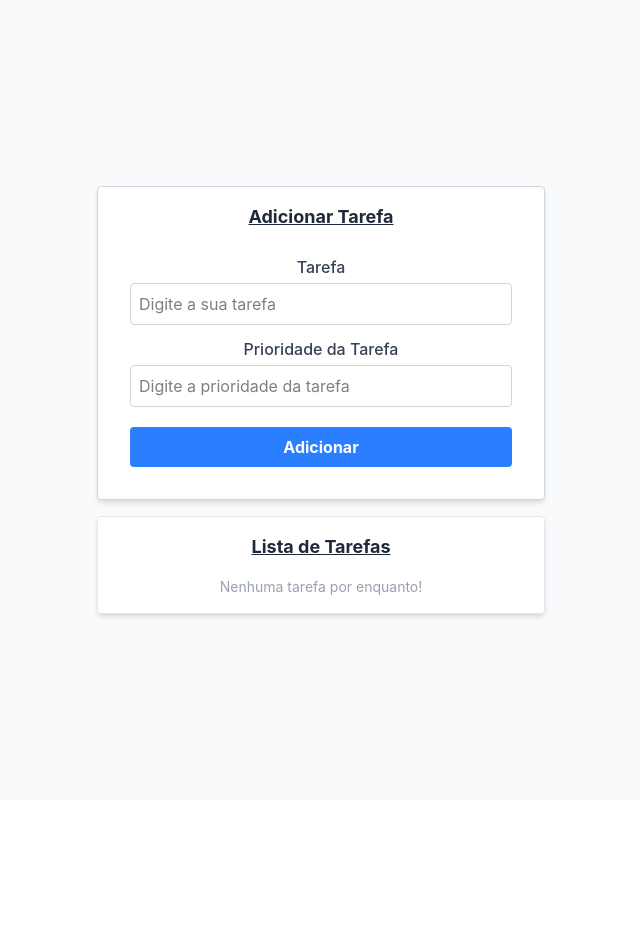
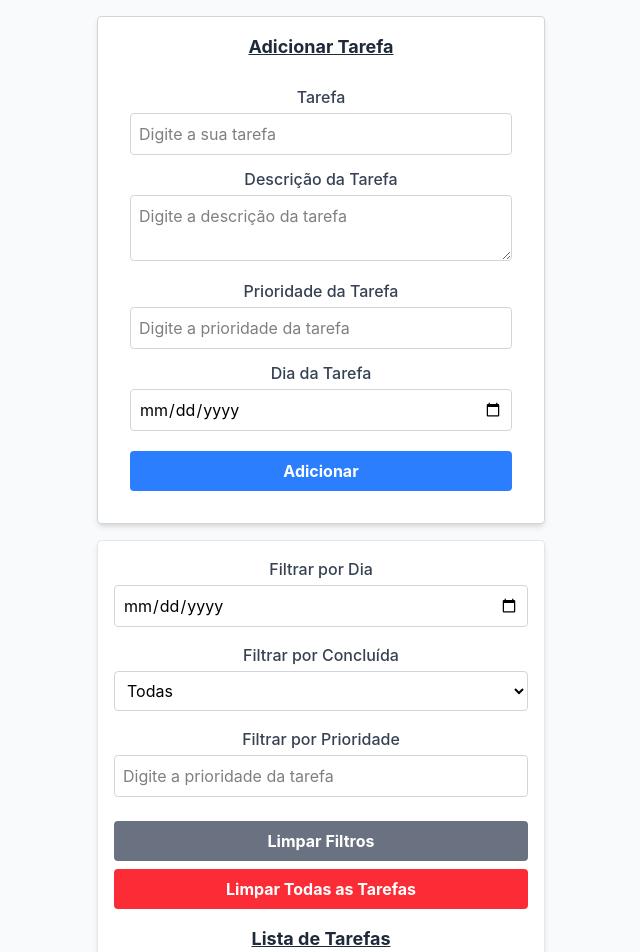
Before and after one commit to REYezzzEnd/to-do-list-hardwarebr, a React (Vite) app: page / in a window 1280 px wide. Shown: the top 952 px of the page, without its empty margins (319-959 px from the left). Before the commit the page ends 800 px from the top, so only its background shows below. Built offline with nearby package versions, Linux system fonts and the light colour scheme.

Commit message:
adicionado filtro e alteracao no print da tarefa

```diff
--- a/package.json
+++ b/package.json
@@ -11,6 +11,7 @@
   },
   "dependencies": {
     "@tailwindcss/vite": "^4.3.3",
+    "lucide-react": "^1.48.0",
     "react": "^19.2.8",
     "react-dom": "^19.2.8",
     "tailwindcss": "^4.3.3"
--- a/src/App.jsx
+++ b/src/App.jsx
@@ -1,4 +1,5 @@
 import { useState } from 'react'
+import { Trash2 } from 'lucide-react';
 
 function App() {
   const [tarefas, setTarefas] = useState(() => {
@@ -22,8 +23,11 @@ function App() {
 
           const tarefa = {
             id: Date.now(),
-              conteudo: conteudoTexto,
-              prioridade: dadosFormulario.get('prioridade') || '0'
+            titulo: conteudoTexto,
+            prioridade: dadosFormulario.get('prioridade') || '0',
+            descricao: dadosFormulario.get('descricao') || '',
+            dia: dadosFormulario.get('dia').toString().trim(),
+            concluido: false
           };
 
           const novasTarefas = [...tarefas, tarefa];
@@ -45,6 +49,19 @@ function App() {
               name="tarefa"
               id="tarefa"
               placeholder='Digite a sua tarefa'
+              required
+            />
+          </div>
+
+          <div>
+            <label htmlFor='descricao' className="block text-md font-medium text-gray-700 mb-1 text-center">
+              Descrição da Tarefa
+            </label>
+            <textarea
+              name='descricao'
+              id='descricao'
+              className="border border-gray-300 p-2 rounded w-full bg-white text-black focus:outline-blue-500"
+              placeholder='Digite a descrição da tarefa'
             />
           </div>
 
@@ -61,6 +78,19 @@ function App() {
             />
           </div>
 
+          <div>
+            <label htmlFor='dia' className="block text-md font-medium text-gray-700 mb-1 text-center">
+              Dia da Tarefa
+            </label>
+            <input
+              type='date'
+              name='dia'
+              id='dia'
+              className="border border-gray-300 p-2 rounded w-full bg-white text-black focus:outline-blue-500"
+              required
+            />
+          </div>
+
           <button type="submit" className="bg-blue-500 text-white p-2 rounded hover:bg-blue-600 cursor-pointer font-bold mt-2 transition-colors">
             Adicionar
           </button>
@@ -69,14 +99,132 @@ function App() {
       </div>
 
       <div className="lista-tarefas bg-white p-4 rounded shadow-md w-full max-w-md border border-gray-200">
+        <div className='flex flex-col gap-4 mb-4 text-center'>
+          <div>
+            <label htmlFor="filtro" className="block text-md font-medium text-gray-700 mb-1 text-center">
+              Filtrar por Dia
+            </label>
+            <input
+              type='date'
+              name='filtro'
+              id='filtro'
+              className="border border-gray-300 p-2 rounded w-full bg-white text-black focus:outline-blue-500"
+              onChange={(e) => {
+                const diaSelecionado = e.target.value;
+                if (diaSelecionado === '') {
+                  const tarefasSalvas = meuStorage.getItem('tarefas');
+                  setTarefas(tarefasSalvas ? JSON.parse(tarefasSalvas) : []);
+                } else {
+                  const tarefasFiltradas = tarefas.filter((tarefa) => tarefa.dia === diaSelecionado);
+                  setTarefas(tarefasFiltradas);
+                }
+              }}
+            />
+          </div>
+
+          <div>
+            <label htmlFor='concluida' className="block text-md font-medium text-gray-700 mb-1 text-center">
+              Filtrar por Concluída
+            </label>
+            <select
+              name='concluida'
+              id='concluida'
+              className="border border-gray-300 p-2 rounded w-full bg-white text-black focus:outline-blue-500"
+              onChange={(e) => {
+                const valorSelecionado = e.target.value;
+                if (valorSelecionado === '') {
+                  const tarefasSalvas = meuStorage.getItem('tarefas');
+                  setTarefas(tarefasSalvas ? JSON.parse(tarefasSalvas) : []);
+                } else {
+                  const tarefasFiltradas = tarefas.filter((tarefa) => {
+                    return valorSelecionado === 'true' ? tarefa.concluido : !tarefa.concluido;
+                  });
+                  setTarefas(tarefasFiltradas);
+                }
+              }}
+            >
+              <option value=''>Todas</option>
+              <option value='true'>Concluídas</option>
+              <option value='false'>Não Concluídas</option>
+            </select>
+          </div>
+
+          <div>
+            <label htmlFor='prioridade' className="block text-md font-medium text-gray-700 mb-1 text-center">
+              Filtrar por Prioridade
+            </label>
+            <input
+              type='number'
+              name='prioridade'
+              id='prioridade'
+              className="border border-gray-300 p-2 rounded w-full bg-white text-black focus:outline-blue-500"
+              placeholder='Digite a prioridade da tarefa'
+              onChange={(e) => {
+                const prioridadeSelecionada = e.target.value;
+                if (prioridadeSelecionada === '') {
+                  const tarefasSalvas = meuStorage.getItem('tarefas');
+                  setTarefas(tarefasSalvas ? JSON.parse(tarefasSalvas) : []);
+                } else {
+                  const tarefasFiltradas = tarefas.filter((tarefa) => tarefa.prioridade === prioridadeSelecionada);
+                  setTarefas(tarefasFiltradas);
+                }
+              }}
+            />
+          </div>
+
+          <div>
+            <button
+              className="bg-gray-500 text-white p-2 rounded hover:bg-gray-600 cursor-pointer font-bold mt-2 transition-colors w-full"
+              onClick={() => {
+                const tarefasSalvas = meuStorage.getItem('tarefas');
+                setTarefas(tarefasSalvas ? JSON.parse(tarefasSalvas) : []);
+              }}
+            >
+              Limpar Filtros
+            </button>
+
+            <button
+              className="bg-red-500 text-white p-2 rounded hover:bg-red-600 cursor-pointer font-bold mt-2 transition-colors w-full"
+              onClick={() => {
+                if (!confirm('Tem certeza que deseja limpar todas as tarefas?')) {
+                  return;
+                }
+                setTarefas([]);
+                meuStorage.removeItem('tarefas');
+              }}
+            >
+              Limpar Todas as Tarefas
+            </button>
+          </div>
+        </div>
+
+        <div>
           <h2 className="text-lg font-bold mb-4 text-gray-800 text-center text-decoration-line: underline">Lista de Tarefas</h2>
-            <ul className="space-y-2">
+          <ul className="space-y-2 flex flex-col w-full">
             {tarefas.map((tarefa) => (
-                    <li key={tarefa.id} className="flex items-center justify-between py-2 border-b">
-                        <div className="flex flex-">
-                          <span className="font-medium text-gray-800">{tarefa.conteudo}</span>
-                          <span className="text-xs text-gray-400">Prioridade: {tarefa.prioridade}</span>
+              <li key={tarefa.id} className="flex items-center w-full justify-between py-2 border-b hover:bg-gray-100 transition-colors cursor-pointer px-2 rounded">
+
+                <div className="flex flex-row gap-8 items-center w-full">
+                  <span className="text-lg text-yellow-500 font-bold">#{tarefa.prioridade}.</span>
+                  <span className="font-medium font-bold text-lg text-black-500">{tarefa.titulo}</span>
+                  <span className="font-medium text-gray-100">
+                    {(() => {
+                      const diaTarefa = new Date(tarefa.dia + "T00:00:00");
+
+                      const hoje = new Date();
+                      hoje.setHours(0, 0, 0, 0);
+
+                      return diaTarefa < hoje ? (
+                        <span className="text-red-500">Atrasada</span>
+                      ) : tarefa.concluido ? (
+                        <span className="text-green-500">Concluída</span>
+                      ) : (
+                        <span className="text-blue-500">Pendente</span>
+                      );
+                    })()}
+                  </span>
                 </div>
+
                 <button
                   className="bg-red-500 text-white p-1.5 text-sm rounded hover:bg-red-600 cursor-pointer transition-colors"
                   onClick={() => {
@@ -85,7 +233,7 @@ function App() {
                     meuStorage.setItem('tarefas', JSON.stringify(filtradas));
                   }}
                 >
-                            Excluir
+                  <Trash2/>
                 </button>
               </li>
             ))}
@@ -95,6 +243,7 @@ function App() {
           )}
         </div>
       </div>
+    </div>
   )
 }
 
```
Also changed, not shown: 1 other file (tests, documents, lock files or other folders). Lines whose indentation alone changed are shown as unchanged.
